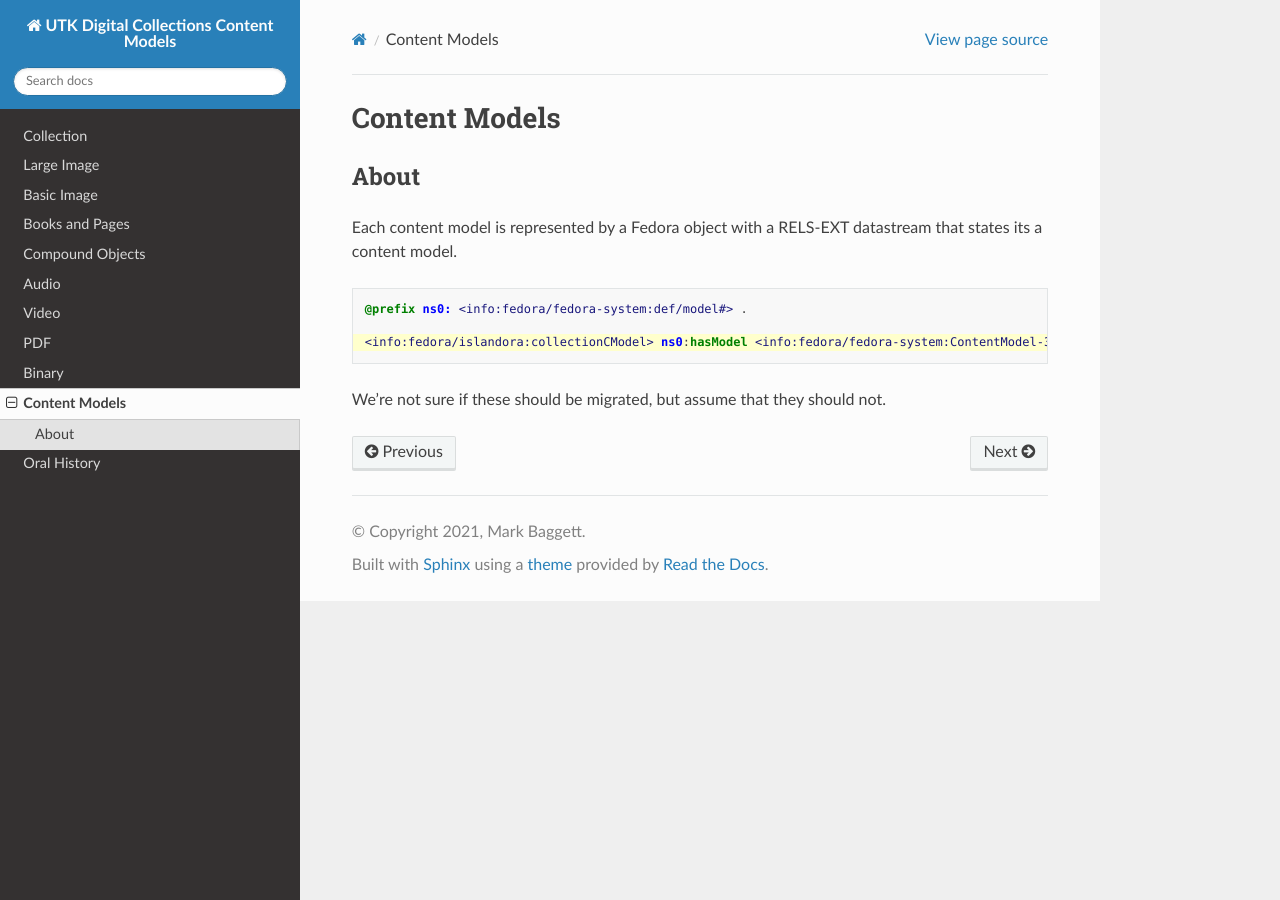
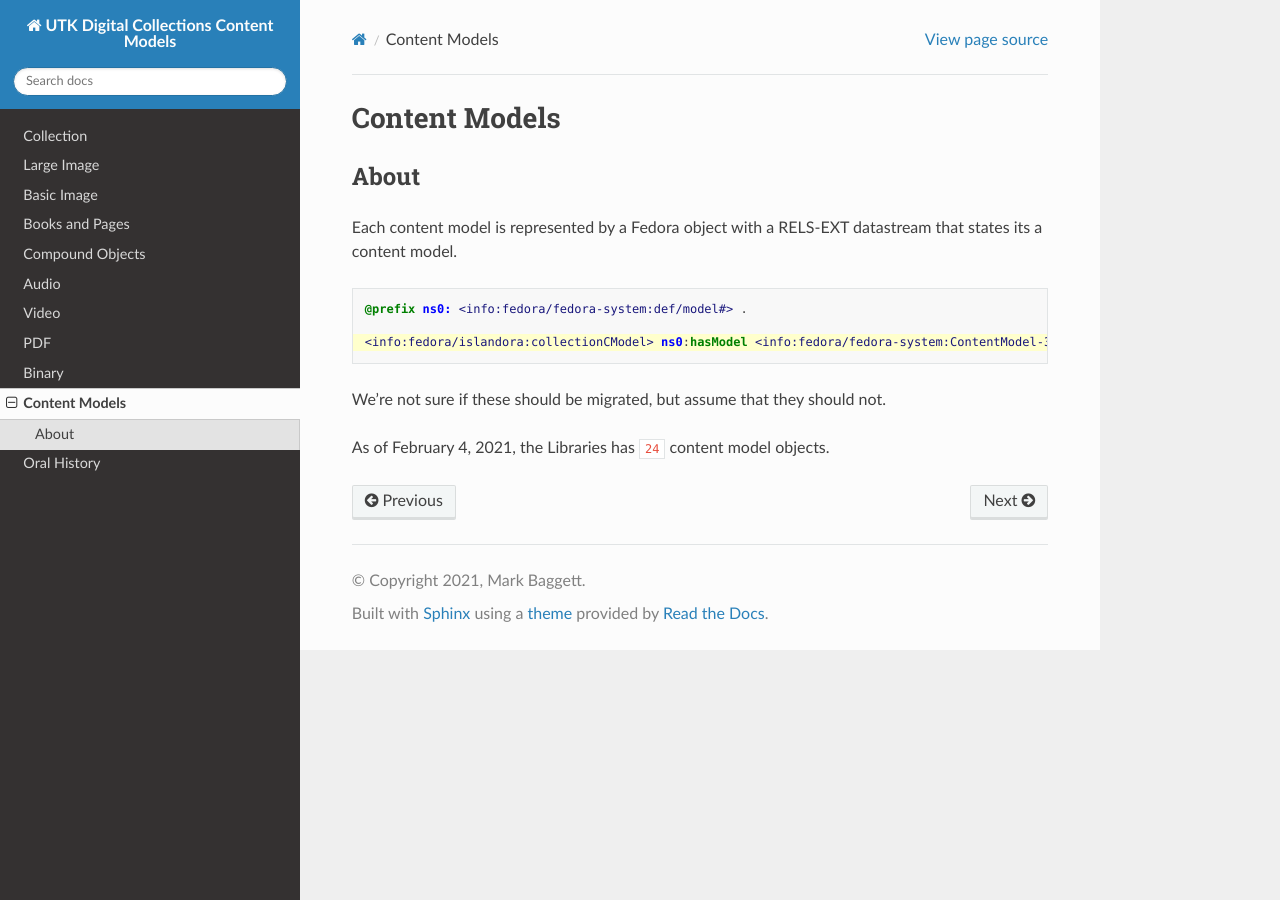
Before and after one commit to markpbaggett/utk_dc_content_models, a Sphinx documentation site: the page built from docs/source/contents/99_content_models.rst, in a window 1280 px wide. Built offline with Sphinx 7.4.7 and the Read the Docs theme 2.0.0, drawn with Linux system fonts in a browser that asks for light colours.

Commit message:
Update numbers.

```diff
--- a/docs/source/contents/7_pdf.rst
+++ b/docs/source/contents/7_pdf.rst
@@ -6,6 +6,8 @@ About
 
 When the original object is a PDF, the PDF content model is used. This content model applies specific actions related to
 the preservation of PDFs and its viewing experience.
+
+As of February 4, 2021, the Libraries has :code:`594` pdf objects.
 
 The Model and Its Binaries
 --------------------------
--- a/docs/source/contents/99_content_models.rst
+++ b/docs/source/contents/99_content_models.rst
@@ -14,3 +14,5 @@ Each content model is represented by a Fedora object with a RELS-EXT datastream
     <info:fedora/islandora:collectionCModel> ns0:hasModel <info:fedora/fedora-system:ContentModel-3.0> .
 
 We're not sure if these should be migrated, but assume that they should not.
+
+As of February 4, 2021, the Libraries has :code:`24` content model objects.
```
